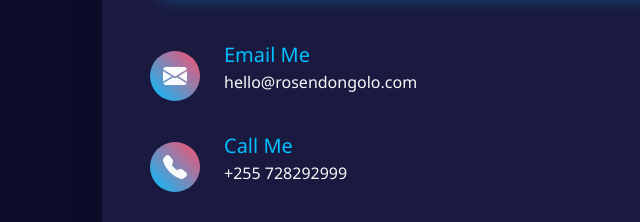
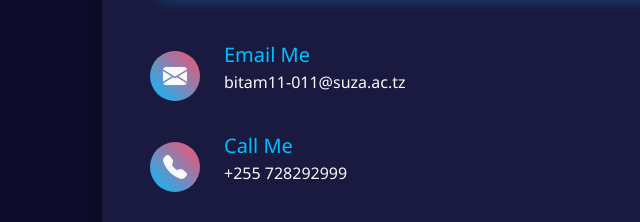
Before and after one commit to RoseNdongolo/portfolio, a plain HTML site: page contact.html in a window 1280 px wide. Shown: the part 773-995 px from the top of the page, 170-810 px from the left. Drawn offline with nearby package versions, Linux system fonts and the light colour scheme.

Commit message:
Update2 contact.html

```diff
--- a/contact.html
+++ b/contact.html
@@ -294,7 +294,7 @@
                 </div>
                 <div class="contact-text">
                   <h5>Email Me</h5>
-                  <p>hello@rosendongolo.com</p>
+                  <p>bitam11-011@suza.ac.tz</p>
                 </div>
               </div>
 
```
